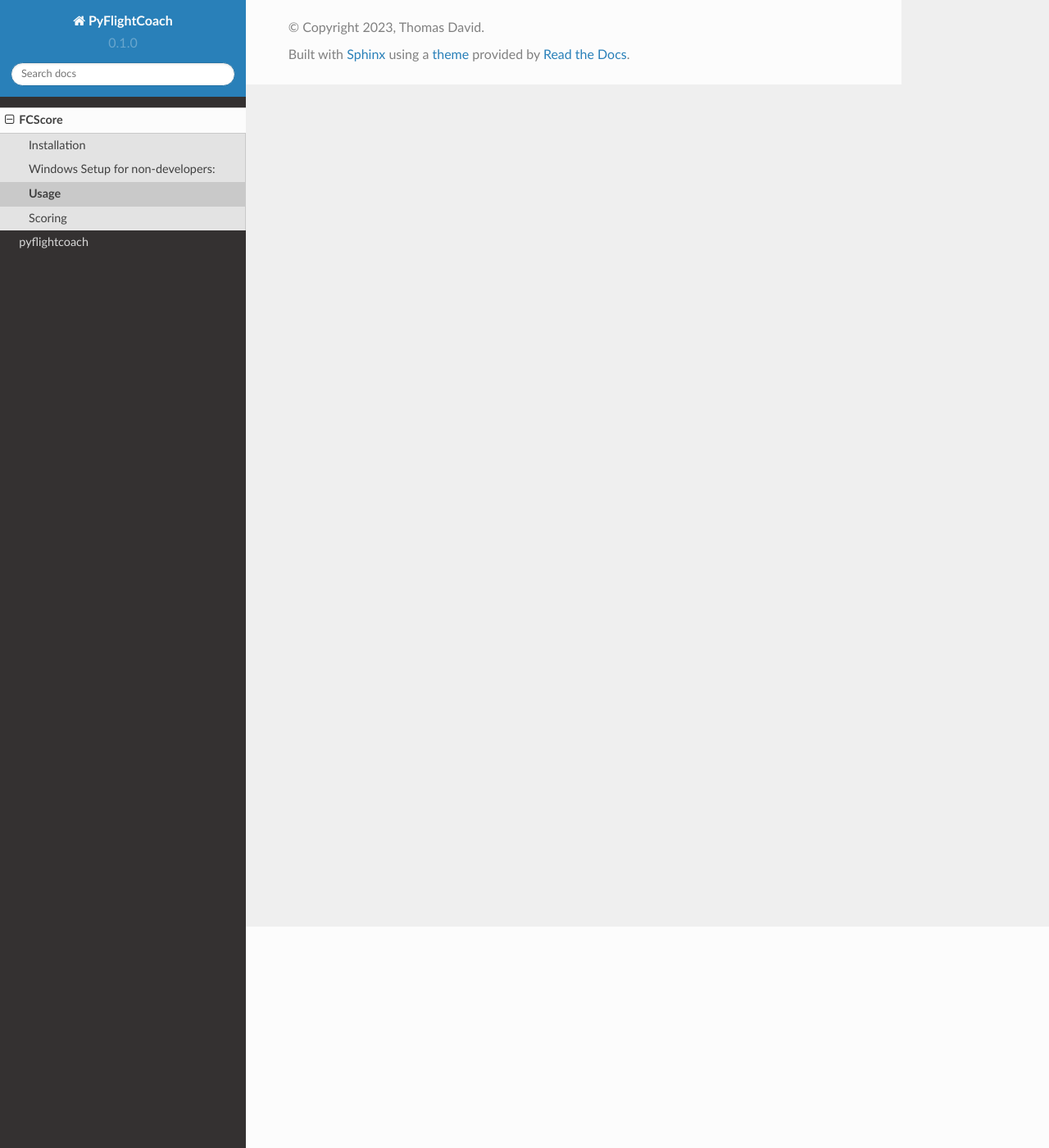
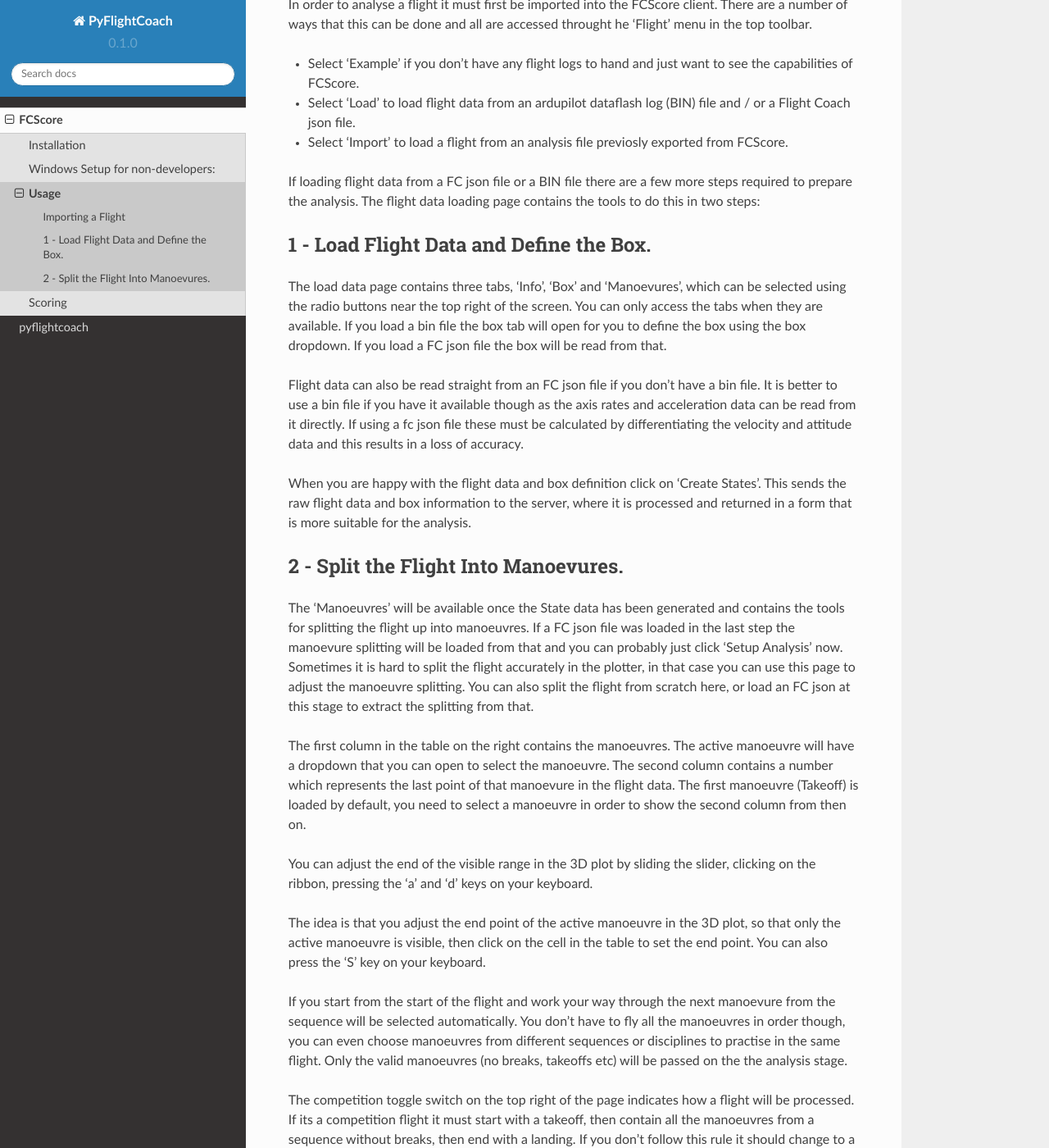
Before and after one commit to PyFlightCoach/PFCDocumentation, a Sphinx documentation site: the page built from docs/source/fcscore/usage.rst, in a window 1280 px wide and 1400 px high, scrolled down 270 px. Shown: the whole window at 82% size. Built offline with Sphinx 7.4.7 and the Read the Docs theme 2.0.0, drawn with Linux system fonts in a browser that asks for light colours; pages that are not in the unit, such as notebooks, are missing from menus; some of the changed text lies outside the part shown.

Commit message:
start usage instructions

```diff
--- a/docs/source/fcscore/scoring.rst
+++ b/docs/source/fcscore/scoring.rst
@@ -2,3 +2,5 @@
 
 Scoring
 -------
+
+This section will describe how the flight is analysed and how the scores are calculated.
--- a/docs/source/fcscore/usage.rst
+++ b/docs/source/fcscore/usage.rst
@@ -4,3 +4,43 @@ Usage
 -----
 
 This section will describe how to analyse an aerobatic flight using FCScore.
+
+
+Importing a Flight
+==================
+
+
+In order to analyse a flight it must first be imported into the FCScore client. There are a number of ways that this can be done and all are accessed throught he 'Flight' menu in the top toolbar.
+
+- Select 'Example' if you don't have any flight logs to hand and just want to see the capabilities of FCScore.
+- Select 'Load' to load flight data from an ardupilot dataflash log (BIN) file and / or a Flight Coach json file.
+- Select 'Import' to load a flight from an analysis file previosly exported from FCScore.
+
+If loading flight data from a FC json file or a BIN file there are a few more steps required to prepare the analysis. The flight data loading page contains the tools to do this in two steps:
+
+1 - Load Flight Data and Define the Box.
+========================================
+
+The load data page contains three tabs, 'Info', 'Box' and 'Manoevures', which can be selected using the radio buttons near the top right of the screen. You can only access the tabs when they are available. If you load a bin file the box tab will open for you to define the box using the box dropdown. If you load a FC json file the box will be read from that.
+
+Flight data can also be read straight from an FC json file if you don't have a bin file. It is better to use a bin file if you have it available though as the axis rates and acceleration data can be read from it directly. If using a fc json file these must be calculated by differentiating the velocity and attitude data and this results in a loss of accuracy.
+
+When you are happy with the flight data and box definition click on 'Create States'. This sends the raw flight data and box information to the server, where it is processed and returned in a form that is more suitable for the analysis.
+
+
+2 - Split the Flight Into Manoevures.
+=====================================
+
+The 'Manoeuvres' will be available once the State data has been generated and contains the tools for splitting the flight up into manoeuvres. If a FC json file was loaded in the last step the manoevure splitting will be loaded from that and you can probably just click 'Setup Analysis' now. Sometimes it is hard to split the flight accurately in the plotter, in that case you can use this page to adjust the manoeuvre splitting. You can also split the flight from scratch here, or load an FC json at this stage to extract the splitting from that.
+
+The first column in the table on the right contains the manoeuvres. The active manoeuvre will have a dropdown that you can open to select the manoeuvre. The second column contains a number which represents the last point of that manoevure in the flight data. The first manoeuvre (Takeoff) is loaded by default, you need to select a manoeuvre in order to show the second column from then on.
+
+You can adjust the end of the visible range in the 3D plot by sliding the slider, clicking on the ribbon, pressing the 'a' and 'd' keys on your keyboard.
+
+The idea is that you adjust the end point of the active manoeuvre in the 3D plot, so that only the active manoeuvre is visible, then click on the cell in the table to set the end point. You can also press the 'S' key on your keyboard.
+
+If you start from the start of the flight and work your way through the next manoevure from the sequence will be selected automatically. You don't have to fly all the manoeuvres in order though, you can even choose manoeuvres from different sequences or disciplines to practise in the same flight. Only the valid manoeuvres (no breaks, takeoffs etc) will be passed on the the analysis stage.
+
+The competition toggle switch on the top right of the page indicates how a flight will be processed. If its a competition flight it must start with a takeoff, then contain all the manoeuvres from a sequence without breaks, then end with a landing. If you don't follow this rule it should change to a training flight automatically. For a compeition flight the direction the sequence was flown in (left to right or right to left) is defined by the direction of the first manoeuvre, so you'll be zeroed for the rest of the flight if you exit a manoeuvre in the wrong direction and don't fix it within the next manoeuvre. If its a training flight the direction is defined by the start of the manoeuvre being analysed, so you can practise the same manoeuvre in both directions during the same flight and see the scores for both.
+
+When you are happy with the manoeuvre splitting click on 'Setup Analysis' to move on to the next stage.
```
Also changed, not shown: docs/source/fcscore/index.rst (+7 -4 lines).
